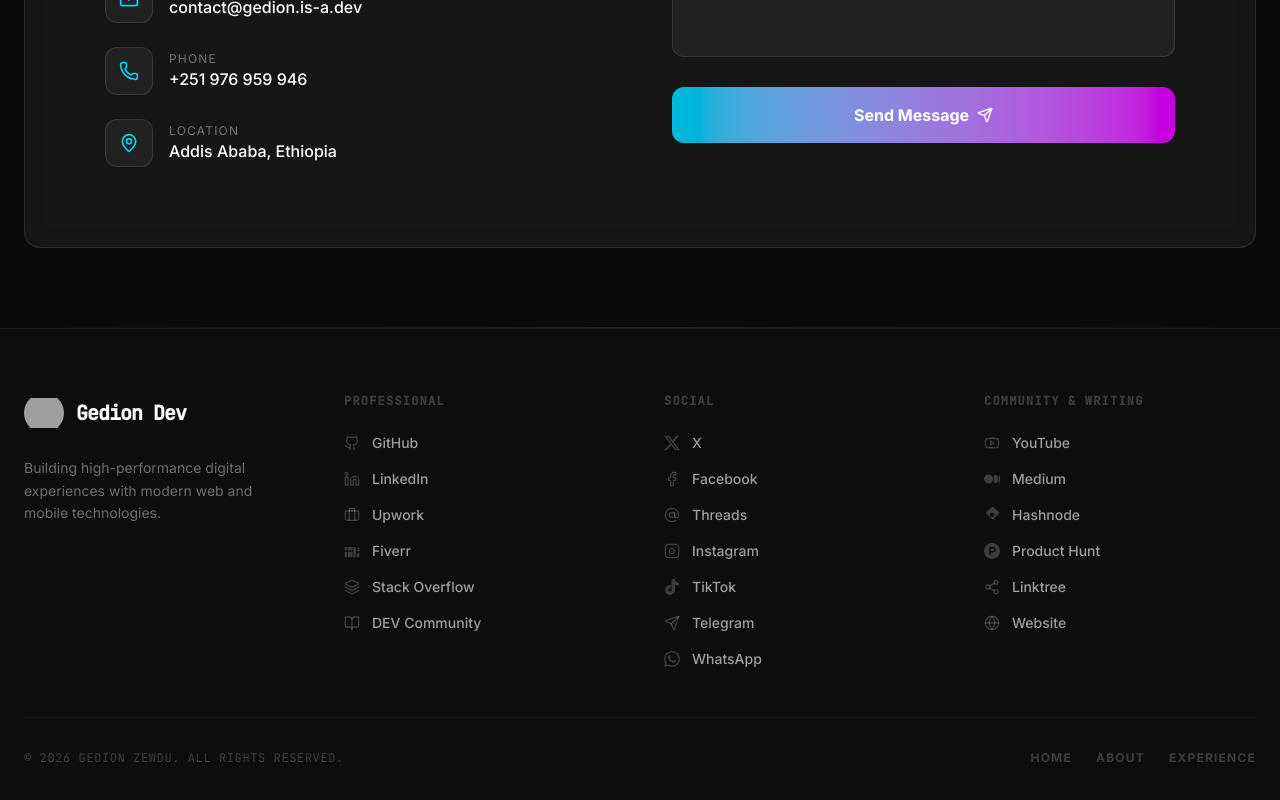
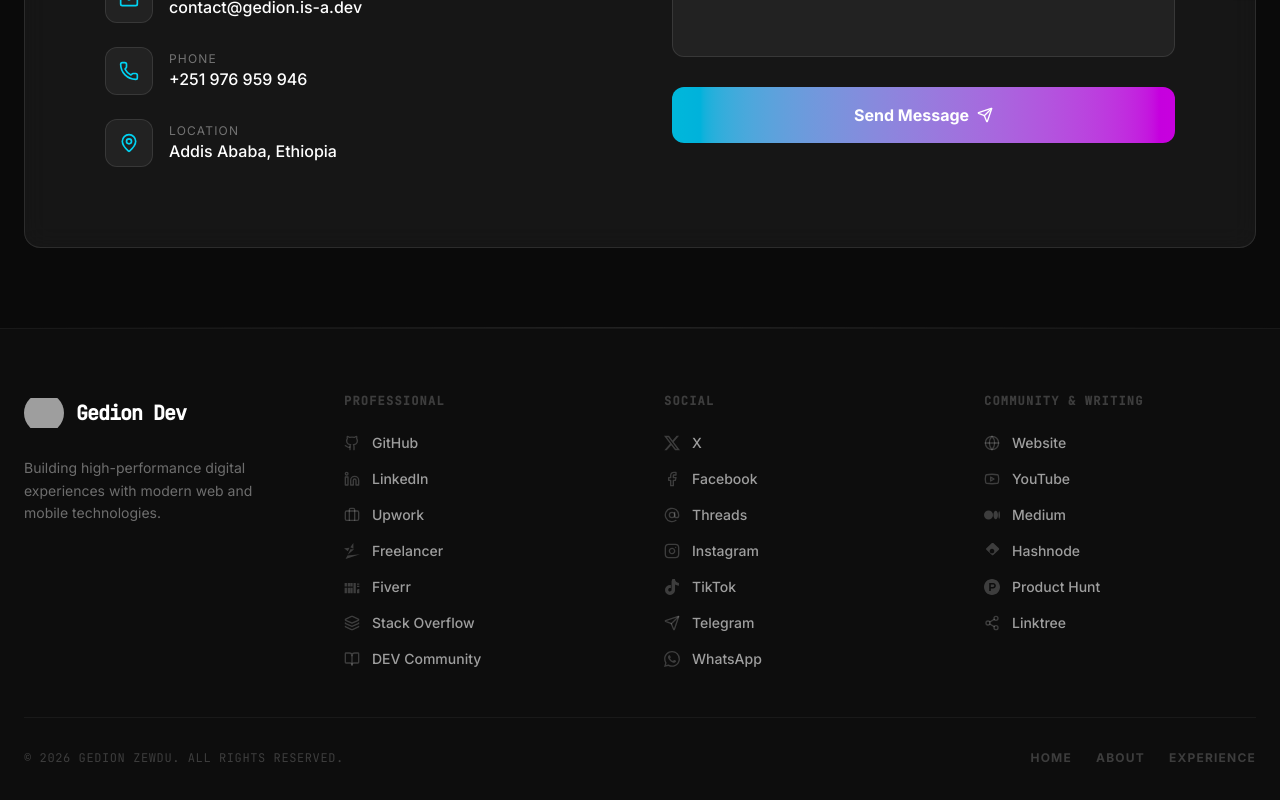
Before and after one commit to gedionzewdu/portfolio, a React (Vite) app: page / in a window 1280 px wide. Shown: the part 5964-6764 px from the top of the page. Built offline with nearby package versions, Linux system fonts and the light colour scheme; grey boxes are pictures that could not be loaded; a web font is replaced by a local one.

Commit message:
Organize: Move assets, branding, and docs

```diff
--- a/src/App.tsx
+++ b/src/App.tsx
@@ -74,6 +74,11 @@
     );
     case 'Facebook': return <Facebook className={className} />;
     case 'Upwork': return <Briefcase className={className} />;
+    case 'Freelancer': return (
+      <svg role="img" viewBox="0 0 24 24" fill="currentColor" className={className} xmlns="http://www.w3.org/2000/svg">
+        <path d="M14.07 0L9.467 6.421l4.687 2.279L14.07 0zM8.347 7.026L0 8.016l5.772 4.417 2.575-5.407zm6.758 2.378l-5.441-.122-4.04 8.473 9.481-8.351zm-9.98 9.387l-2.775 5.209L24 16.716 5.125 18.791z"/>
+      </svg>
+    );
     case 'Fiverr': return (
       <svg role="img" viewBox="0 0 24 24" fill="currentColor" className={className} xmlns="http://www.w3.org/2000/svg">
         <path d="M23 15.02h-2.12c-.38 0-.69.31-.69.69v1.2h2.81v-1.89zm-3.5-3.14h3.5v-1.89h-3.5v1.89zm3.5-3.14v-1.89h-3.5v1.89h3.5zm-3.5 12.56h3.5v-5.03h-3.5v5.03zM.89 21.3h3.5v-8.23H.89v8.23zm0-10.12h3.5V6.15H.89v5.03zm13.34 10.12h3.5V6.15h-3.5v15.15zM5.58 21.3h3.5v-8.23H5.58v8.23zm0-10.12h3.5V6.15H5.58v5.03zm3.89 10.12h3.5v-8.23H9.47v8.23zm0-10.12h3.5V6.15H9.47v5.03z"/>
@@ -577,7 +582,7 @@
   const categories = [
     {
       title: "Professional",
-      links: ['GitHub', 'LinkedIn', 'Upwork', 'Fiverr', 'Stack Overflow', 'DEV Community']
+      links: ['GitHub', 'LinkedIn', 'Upwork', 'Freelancer', 'Fiverr', 'Stack Overflow', 'DEV Community']
     },
     {
       title: "Social",
@@ -585,7 +590,7 @@
     },
     {
       title: "Community & Writing",
-      links: ['YouTube', 'Medium', 'Hashnode', 'Product Hunt', 'Linktree', 'Website']
+      links: ['Website', 'YouTube', 'Medium', 'Hashnode', 'Product Hunt', 'Linktree']
     }
   ];
 
--- a/src/constants.ts
+++ b/src/constants.ts
@@ -143,6 +143,7 @@
   { name: 'GitHub', url: 'https://www.github.com/gedionzewdu' },
   { name: 'LinkedIn', url: 'https://www.linkedin.com/in/gedionzewdu' },
   { name: 'Upwork', url: 'https://www.upwork.com/freelancers/~01727bf317f83e15ce' },
+  { name: 'Freelancer', url: 'https://www.freelancer.co.za/u/gedionzewdu' },
   { name: 'Fiverr', url: 'https://www.fiverr.com/s/wkajmmw' },
   { name: 'Stack Overflow', url: 'https://stackoverflow.com/users/32652725/gedion-dev' },
   { name: 'X', url: 'https://www.x.com/gediondev' },
@@ -156,6 +157,6 @@
   { name: 'Facebook', url: 'https://www.facebook.com/gediondev' },
   { name: 'Threads', url: 'https://www.threads.com/@gedion.dev' },
   { name: 'Instagram', url: 'https://www.instagram.com/gedion.dev' },
-  { name: 'TikTok', url: 'https://www.tiktok.com/@gediondev' },
+  { name: 'TikTok', url: 'https://www.tiktok.com/@gedion_dev' },
   { name: 'Linktree', url: 'https://linktr.ee/gediondev' }
 ];
```
